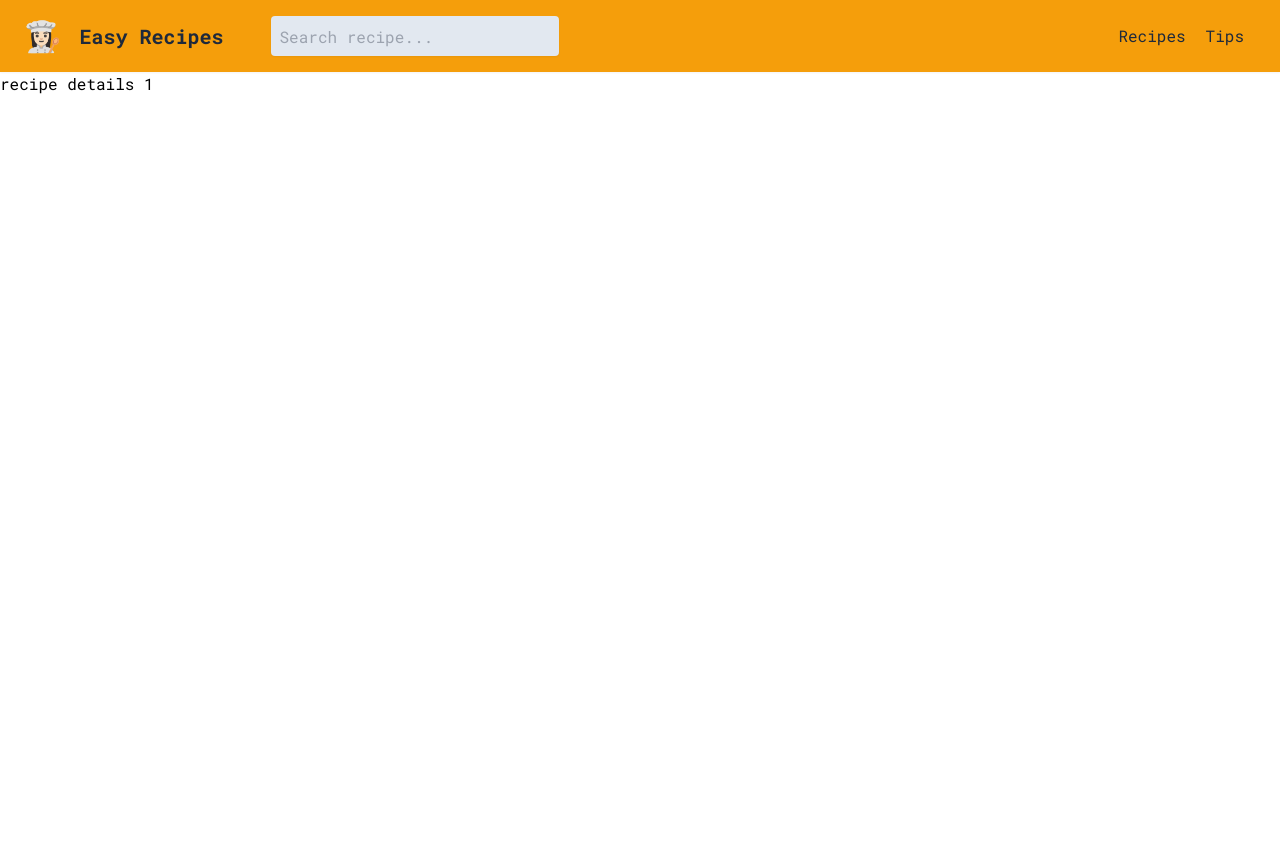
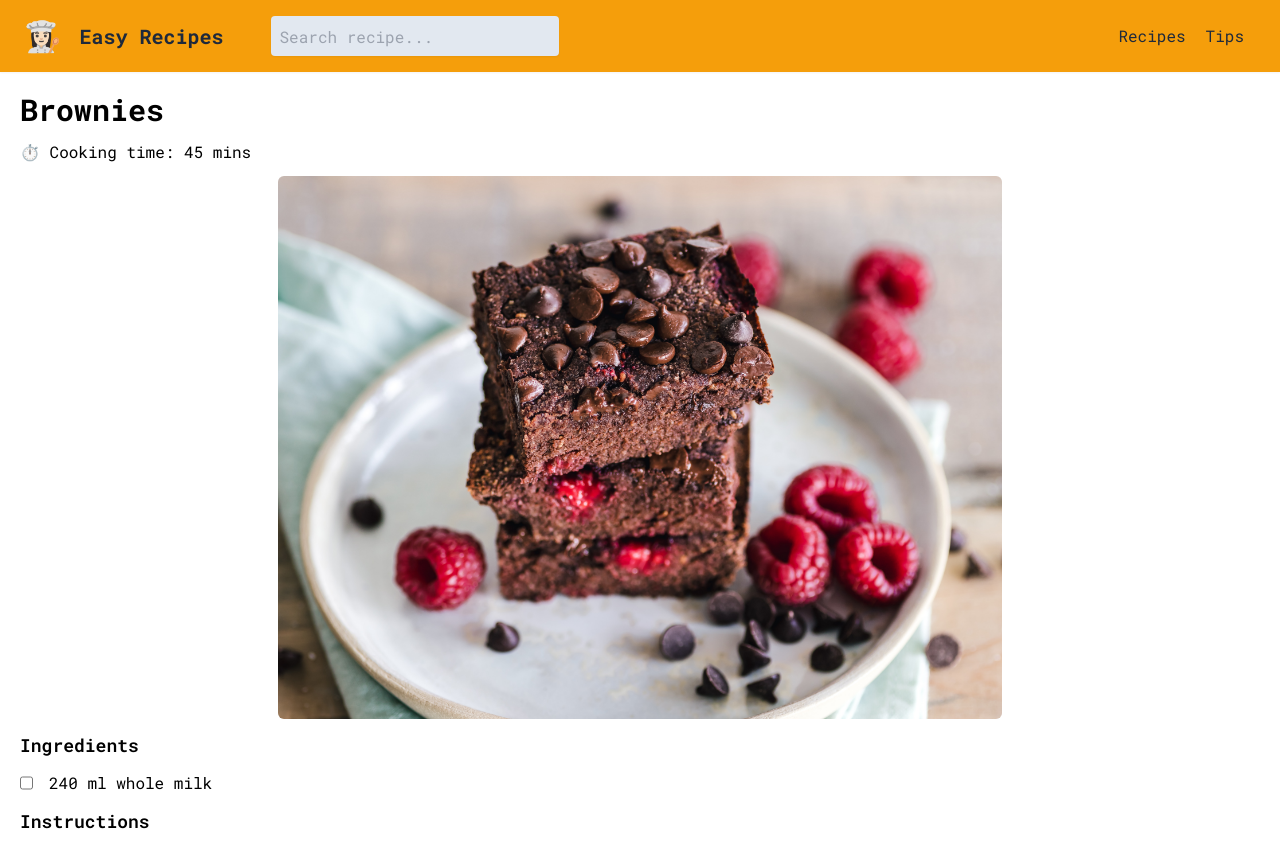
Before and after one commit to defydef/easy-recipes, a React (Vite) app: page /recipes/1 in a window 1280 px wide. Before the commit the page ends 800 px from the top, so only its background shows below. Built offline with nearby package versions, Linux system fonts and the light colour scheme; data requests are answered from the project's data file.

Commit message:
Change recipe url based on current url

```diff
--- a/data/recipes.json
+++ b/data/recipes.json
@@ -3,25 +3,37 @@
     {
       "id": 1,
       "name": "Brownies",
-      "ingredients": "Bread with italian olive oil and rosemary",
+      "ingredients": ["240 ml whole milk"],
       "cookingTime": 45,
-      "photoName": "recipes/brownies.jpeg",
+      "photoName": "brownies.jpeg",
       "category": "dessert"
     },
     {
       "id": 2,
       "name": "Cupcakes",
-      "ingredients": "Bread with italian olive oil and rosemary",
+      "ingredients": [
+        "2 and 1/4 teaspoons (7g) instant or active dry yeast",
+        "1/3 cup (65g) granulated sugar",
+        "2 large eggs",
+        "6 Tablespoons (85g) unsalted butter, melted and slightly cooled",
+        "1 teaspoon pure vanilla extract"
+      ],
       "cookingTime": 60,
-      "photoName": "recipes/cupcakes.jpeg",
+      "photoName": "cupcakes.jpeg",
       "category": "dessert"
     },
     {
       "id": 3,
       "name": "Donuts",
-      "ingredients": "Bread with italian olive oil and rosemary",
+      "ingredients": [
+        "2 and 1/4 teaspoons (7g) instant or active dry yeast",
+        "1/3 cup (65g) granulated sugar",
+        "2 large eggs",
+        "6 Tablespoons (85g) unsalted butter, melted and slightly cooled",
+        "1 teaspoon pure vanilla extract"
+      ],
       "cookingTime": 30,
-      "photoName": "recipes/donuts.jpeg",
+      "photoName": "donuts.jpeg",
       "category": "dessert"
     },
     {
@@ -29,7 +41,7 @@
       "name": "Macarons",
       "ingredients": "Bread with italian olive oil and rosemary",
       "cookingTime": 180,
-      "photoName": "recipes/macarons.jpeg",
+      "photoName": "macarons.jpeg",
       "category": "dessert"
     },
     {
@@ -37,7 +49,7 @@
       "name": "Pancakes",
       "ingredients": "Bread with italian olive oil and rosemary",
       "cookingTime": 15,
-      "photoName": "recipes/pancake.jpeg",
+      "photoName": "pancake.jpeg",
       "category": "dessert"
     },
     {
@@ -45,7 +57,7 @@
       "name": "Brownies",
       "ingredients": "Bread with italian olive oil and rosemary",
       "cookingTime": 60,
-      "photoName": "recipes/brownies.jpeg",
+      "photoName": "brownies.jpeg",
       "category": "dessert"
     },
     {
@@ -53,7 +65,7 @@
       "name": "Cupcakes",
       "ingredients": "Bread with italian olive oil and rosemary",
       "cookingTime": 60,
-      "photoName": "recipes/cupcakes.jpeg",
+      "photoName": "cupcakes.jpeg",
       "category": "dessert"
     },
     {
@@ -61,7 +73,7 @@
       "name": "Donuts",
       "ingredients": "Bread with italian olive oil and rosemary",
       "cookingTime": 60,
-      "photoName": "recipes/donuts.jpeg",
+      "photoName": "donuts.jpeg",
       "category": "dessert"
     },
     {
@@ -69,7 +81,7 @@
       "name": "Macarons",
       "ingredients": "Bread with italian olive oil and rosemary",
       "cookingTime": 60,
-      "photoName": "recipes/macarons.jpeg",
+      "photoName": "macarons.jpeg",
       "category": "dessert"
     },
     {
@@ -77,7 +89,7 @@
       "name": "Pancakes",
       "ingredients": "Bread with italian olive oil and rosemary",
       "cookingTime": 180,
-      "photoName": "recipes/pancake.jpeg",
+      "photoName": "pancake.jpeg",
       "category": "dessert"
     },
     {
@@ -85,7 +97,7 @@
       "name": "Pancakes",
       "ingredients": "Bread with italian olive oil and rosemary",
       "cookingTime": 60,
-      "photoName": "recipes/pancake.jpeg",
+      "photoName": "pancake.jpeg",
       "category": "dessert"
     },
     {
@@ -93,7 +105,7 @@
       "name": "Pancakes",
       "ingredients": "Bread with italian olive oil and rosemary",
       "cookingTime": 60,
-      "photoName": "recipes/pancake.jpeg",
+      "photoName": "pancake.jpeg",
       "category": "dessert"
     }
   ]
--- a/src/features/recipes/RecipeContext.jsx
+++ b/src/features/recipes/RecipeContext.jsx
@@ -13,6 +13,7 @@ const initialState = {
   // loading, error, ready, active, finished
   status: "loading",
   currentRecipe: {},
+  isLoading: false,
 };
 
 // 1) Create a new Context component
@@ -26,6 +27,8 @@ function reducer(state, action) {
       return { ...state, status: "error" };
     case "recipes/currentRecipe":
       return { ...state, currentRecipe: action.payload, isLoading: false };
+    case "loading":
+      return { ...state, isLoading: true };
     default:
       throw new Error("Undefined action");
   }
@@ -60,8 +63,10 @@ function RecipeProvider({ children }) {
   const getCurrentRecipe = useCallback(
     async function getCurrentRecipe(id) {
       if (Number(id) === currentRecipe.id) return;
+      dispatch({ type: "loading" });
       try {
         const res = await fetch(`${BASE_URL}/recipes/${id}`);
+
         if (!res.ok) throw new Error();
         const data = await res.json();
         if (data.Response === "False") throw new Error();
@@ -87,6 +92,7 @@ function RecipeProvider({ children }) {
         getCurrentRecipe,
         dispatch,
         currentRecipe,
+        isLoading,
       }}
     >
       {children}
--- a/src/ui/Recipe.jsx
+++ b/src/ui/Recipe.jsx
@@ -2,15 +2,17 @@ import { Link } from "react-router-dom";
 
 /* eslint-disable react/prop-types */
 function Recipe({ recipe }) {
+  const currentUrl = window.location.href;
+  const urlPrefix = currentUrl.includes("/recipes") ? "" : "recipes/";
   return (
     <div className="flex flex-col border-stone-300 border-solid border rounded-md">
       <div className="max-h-[180px] overflow-clip">
-        <img src={recipe.photoName} width="500px" />
+        <img src={`recipes/${recipe.photoName}`} width="500px" />
       </div>
       <div className="sm:p-5 p-2 flex flex-col gap-2">
         <div className="flex justify-between">
           <div className="font-bold sm:text-xl cursor-pointer hover:text-amber-600">
-            <Link to={`${recipe.id}`}>{recipe.name}</Link>
+            <Link to={`${urlPrefix}${recipe.id}`}>{recipe.name}</Link>
           </div>
           <div className="hidden sm:block">
             <span className="border-solid border border-amber-800 rounded-md py-1 px-1.5 bg-amber-300 text-amber-800 text-xs sm:text-sm">
--- a/src/ui/RecipeDetails.jsx
+++ b/src/ui/RecipeDetails.jsx
@@ -5,9 +5,8 @@ import Loader from "./Loader";
 
 function RecipeDetails() {
   const { id } = useParams();
-  const { currentRecipe, getCurrentRecipe, status } = useRecipe();
-
-  console.log(currentRecipe);
+  const { currentRecipe, getCurrentRecipe, status, isLoading } = useRecipe();
+  const { name, ingredients, cookingTime, photoName, category } = currentRecipe;
 
   useEffect(
     function () {
@@ -16,9 +15,31 @@ function RecipeDetails() {
     [id, getCurrentRecipe]
   );
 
-  if (status === "loading") return <Loader />;
+  if (status === "loading" || isLoading) return <Loader />;
 
-  return <div>recipe details {currentRecipe?.id}</div>;
+  return (
+    <section className="p-5 flex flex-col gap-3">
+      <h1 className="font-bold text-3xl cursor-pointer hover:text-amber-600">
+        {name}
+      </h1>
+      <p className="text-sm sm:text-base">
+        ⏱️ Cooking time: {cookingTime} mins
+      </p>
+      <img src={photoName} className="w-max sm:w-7/12 rounded-md m-auto" />
+
+      <h2 className="text-lg font-semibold">Ingredients</h2>
+      <ul className="flex gap-1 flex-col">
+        {ingredients?.map((ingredient, index) => (
+          <li key={index} className="flex gap-x-1">
+            <input type="checkbox" className="mr-3" />
+            <span>{ingredient}</span>
+          </li>
+        ))}
+      </ul>
+
+      <h2 className="text-lg font-semibold">Instructions</h2>
+    </section>
+  );
 }
 
 export default RecipeDetails;
```
